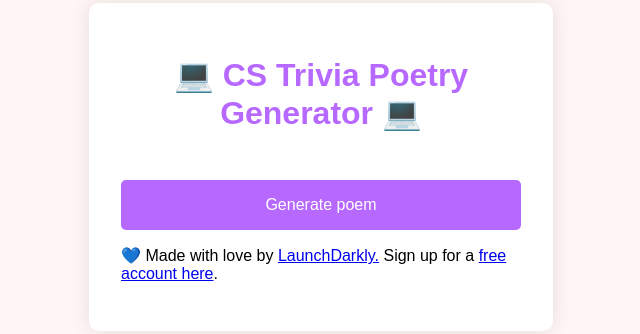
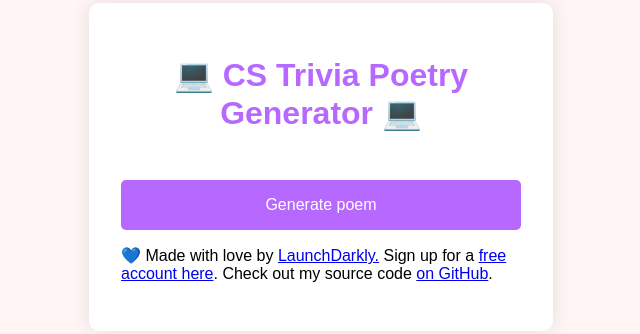
Before and after one commit to annthurium/cs-trivia-demo, a website: page static/index.html in a window 1280 px wide. Shown: the part 233-567 px from the top of the page, without its empty margins (319-959 px from the left). Drawn offline with Linux system fonts and the light colour scheme.

Commit message:
add GitHub link

```diff
--- a/static/index.html
+++ b/static/index.html
@@ -19,6 +19,8 @@
         💙 Made with love by
         <a href="https://www.launchdarkly.com">LaunchDarkly.</a> Sign up for a
         <a href="https://app.launchdarkly.com/signup">free account here</a>.
+        Check out my source code
+        <a href="https://github.com/annthurium/cs-trivia-demo">on GitHub</a>.
       </p>
     </div>
 
```
